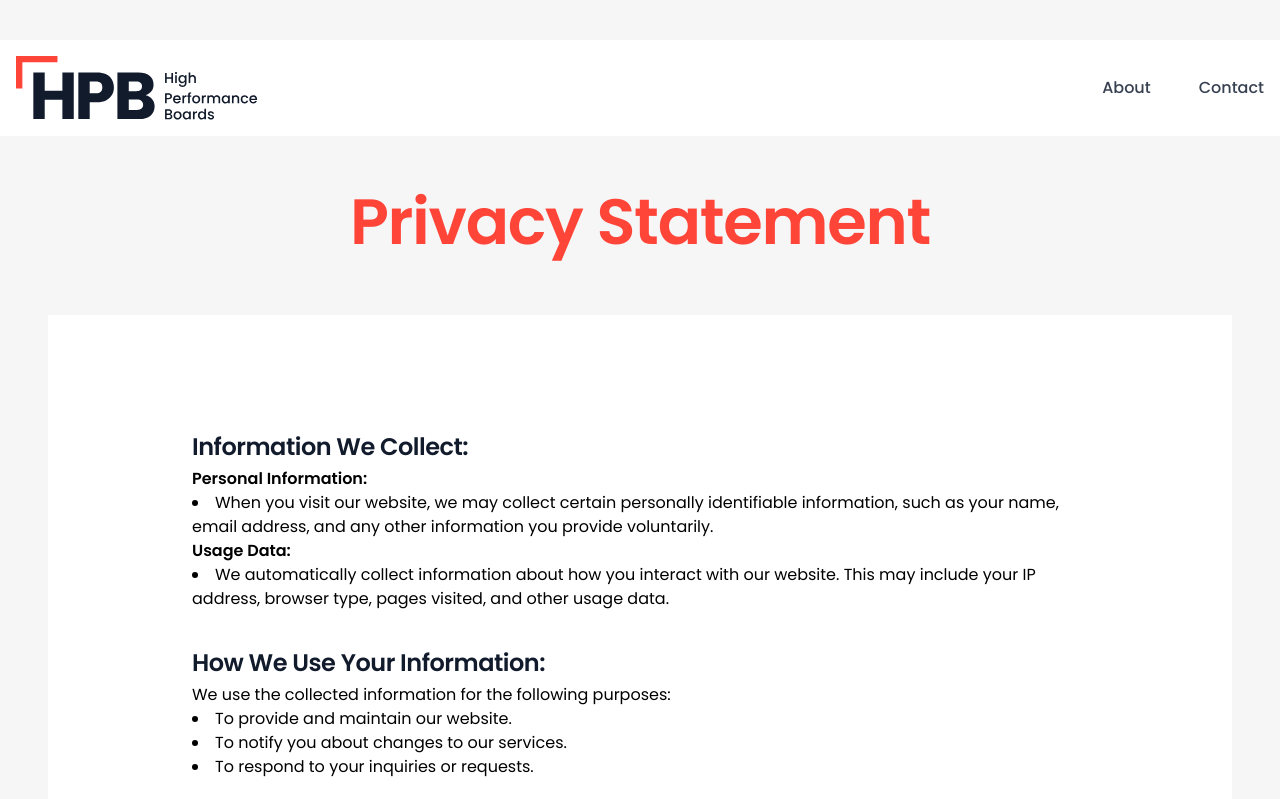
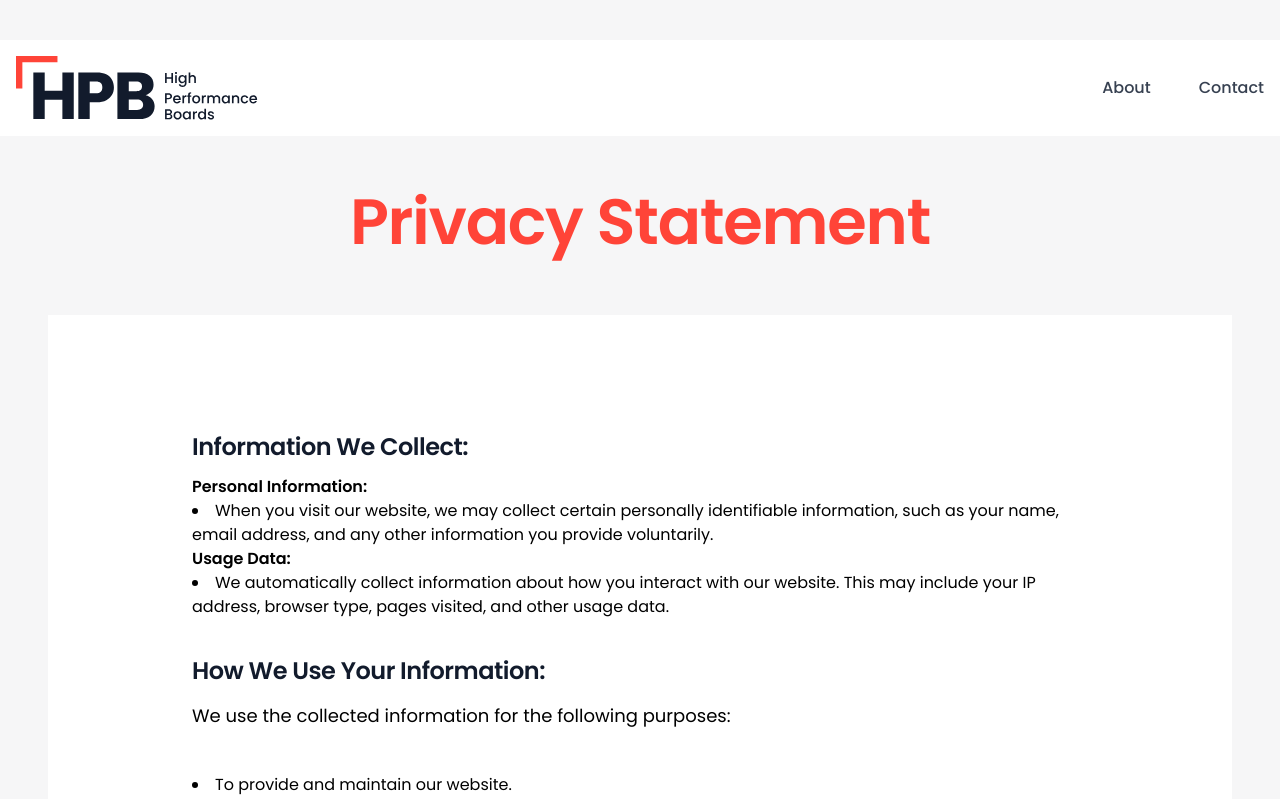
Before and after one commit to alper-proteams/high-performance-boards-frontend, a Next.js app: page /privacy in a window 1280 px wide. Shown: the top 799 px of the page. Built offline with nearby package versions, Linux system fonts and the light colour scheme.

Commit message:
Small fix.

```diff
--- a/src/app/globals.css
+++ b/src/app/globals.css
@@ -341,5 +341,9 @@ body {
 }
 
 .static-header {
-  @apply h5-bold text-primary-black mt-8;
+  @apply h5-bold text-primary-black mt-8 mb-2;
 }
+.static p {
+  /* @apply break-words; */
+  word-break: break-word;
+}
--- a/src/app/privacy/page.js
+++ b/src/app/privacy/page.js
@@ -8,11 +8,10 @@ export default function Privacy() {
   return (
     <section className="mt-32 mb-16 xl:px-12">
       <div className="page-header text-center">Privacy Statement</div>
-      <div className="full-container bg-white">
+      <div className="full-container bg-white static">
         <div className="card flex flex-col xl:flex-row items-start p-4 xl:py-20 xl:px-36 gap-4 xl:gap-0">
-          <div className="">
+          <div className="card-content">
             <div className="static-header">Information We Collect:</div>
-
             <ol>
               <li>
                 <strong>Personal Information:</strong>
```
